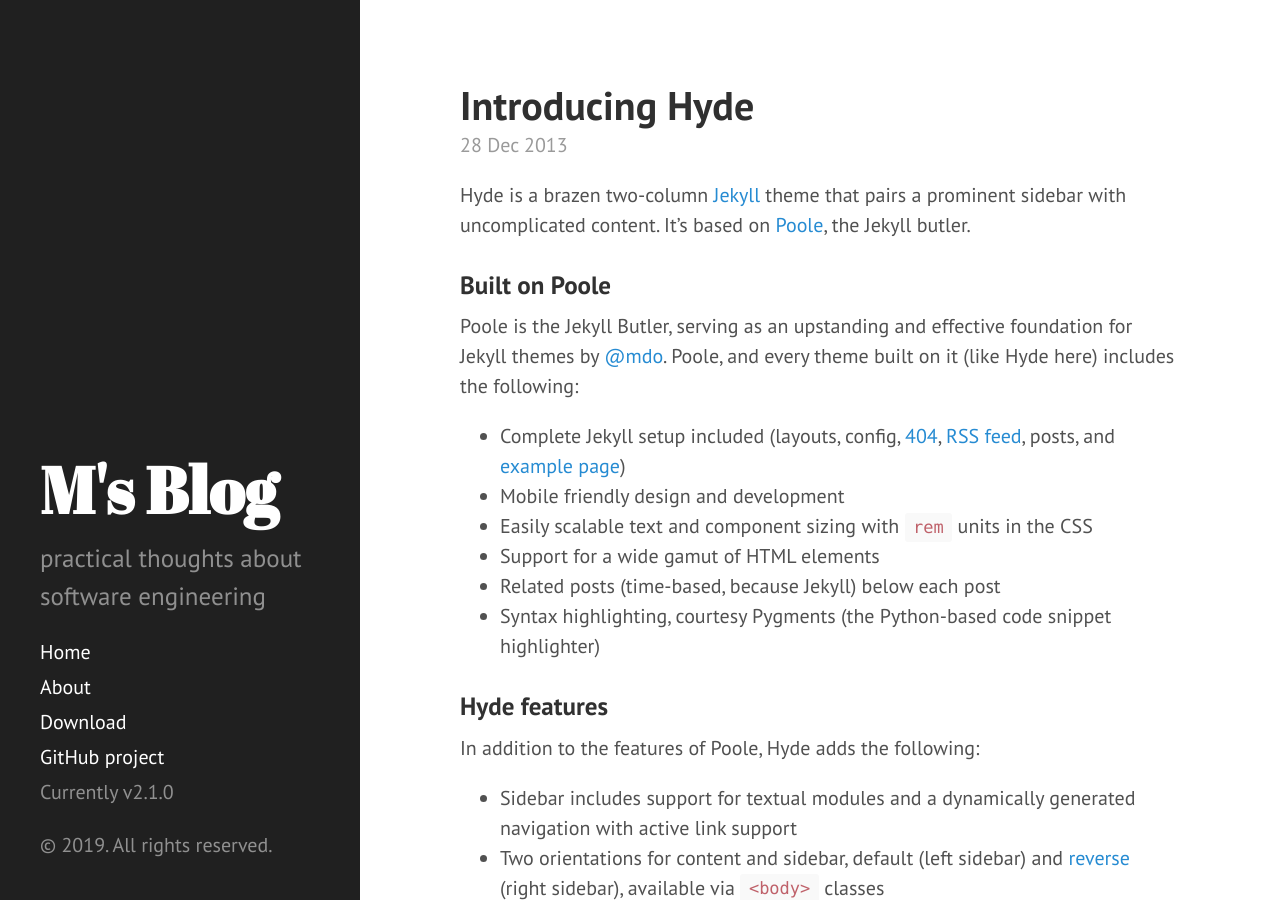
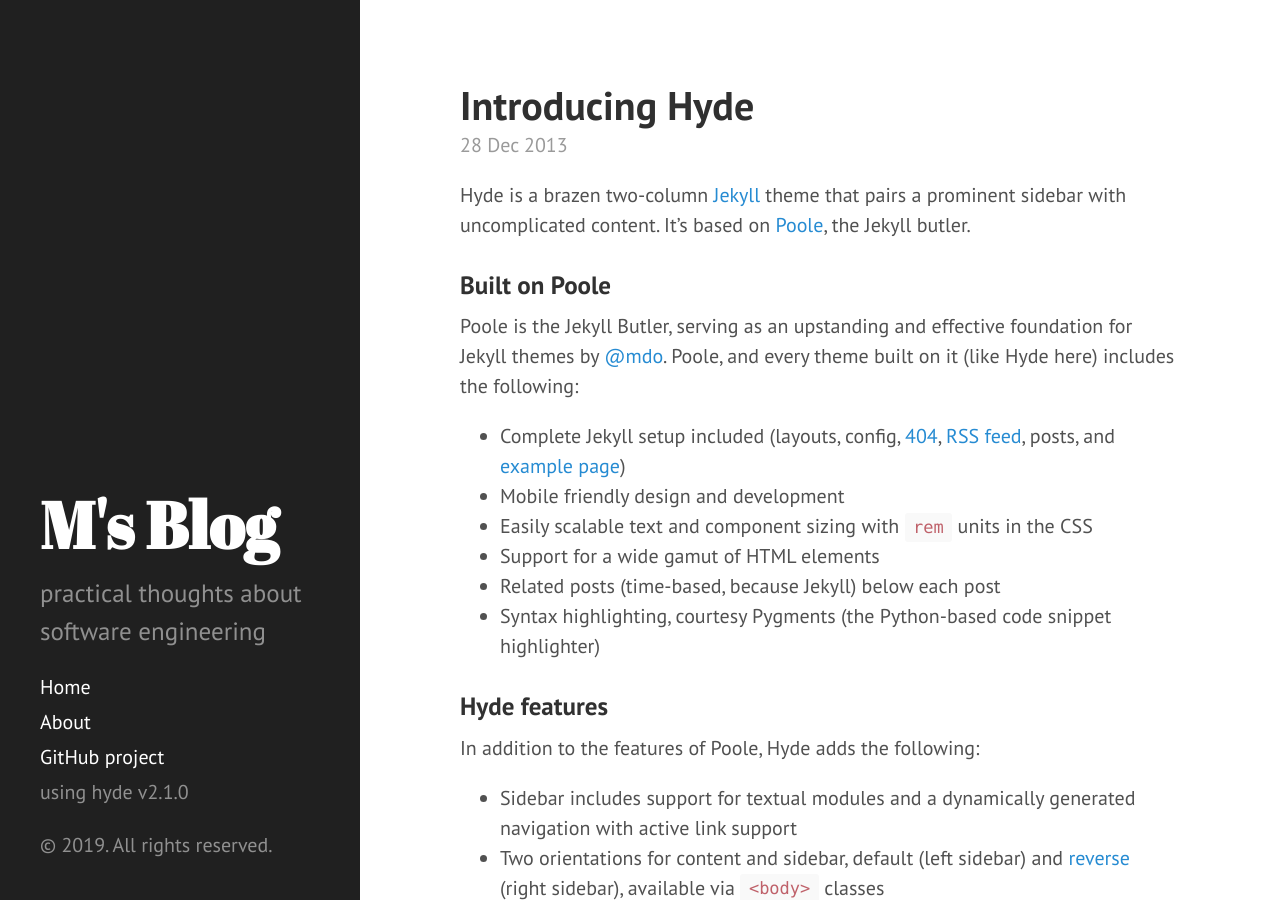
Before and after one commit to ludovicianul/ludovicianul.github.io, a Jekyll site: the page built from index.html, in a window 1280 px wide and 900 px high. Built offline with Jekyll 4.4.1, drawn with Linux system fonts in a browser that asks for light colours; Markdown is read by kramdown in place of the engine named in the settings; the list of posts is cut into pages by our own code.

Commit message:
Update sidebar.html

```diff
--- a/_includes/sidebar.html
+++ b/_includes/sidebar.html
@@ -26,9 +26,8 @@
         {% endif %}
       {% endfor %}
 
-      <a class="sidebar-nav-item" href="{{ site.github.repo }}/archive/v{{ site.version }}.zip">Download</a>
       <a class="sidebar-nav-item" href="{{ site.github.repo }}">GitHub project</a>
-      <span class="sidebar-nav-item">Currently v{{ site.version }}</span>
+      <span class="sidebar-nav-item">using hyde v{{ site.version }}</span>
     </nav>
 
     <p>&copy; {{ site.time | date: '%Y' }}. All rights reserved.</p>
```
